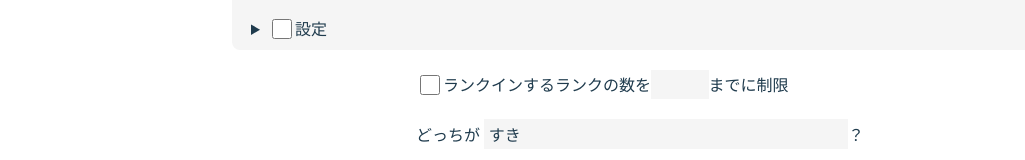
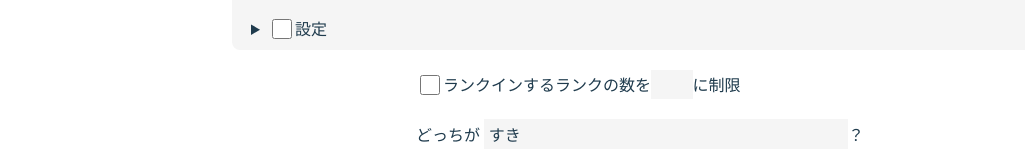
Before and after one commit to shimon1024/lecharsorter, a React (Vite) app: page / in a window 1280 px wide. Shown: the part 272-432 px from the top of the page, without its empty margins (0-1025 px from the left). Built offline with nearby package versions, Linux system fonts and the light colour scheme.

Commit message:
設定画面の画面が小さくなったときの表示を改善。

```diff
--- a/src/Setup.css
+++ b/src/Setup.css
@@ -70,17 +70,10 @@
 .setup-numranks-container {
   font-size: 1rem;
   margin: 0.25em 0 1em;
-
-  display: inline-flex;
-  align-items: baseline;
-}
-
-.setup-numranks-checkbox {
-  align-self: center;
 }
 
 .setup-numranks {
-  width: 3rem;
+  width: 2rem;
 }
 
 .setup-sorter-title-container {
@@ -88,6 +81,7 @@
   margin: 0.25em 0 1em;
 
   display: inline-flex;
+  flex-wrap: wrap;
   align-items: baseline;
 }
 
--- a/src/Setup.jsx
+++ b/src/Setup.jsx
@@ -148,7 +148,6 @@ export default function Setup() {
       <span className="setup-numranks-container">
         <input
           type="checkbox"
-          className="setup-numranks-checkbox"
           checked={numRanksHasEnabled}
           onChange={e => setNumRanksHasEnabled(e.target.checked)}
         />
@@ -161,7 +160,7 @@ export default function Setup() {
           onChange={e => setNumRanks(e.target.value)}
           value={numRanks}
         />
-        までに制限
+        に制限
       </span>
 
       <span className="setup-sorter-title-container">
@@ -170,6 +169,7 @@ export default function Setup() {
           type="text"
           className="setup-sorter-title"
           maxLength="70"
+          size="10"
           onChange={e => setSorterTitle(e.target.value)}
           value={sorterTitle}
         />
```
